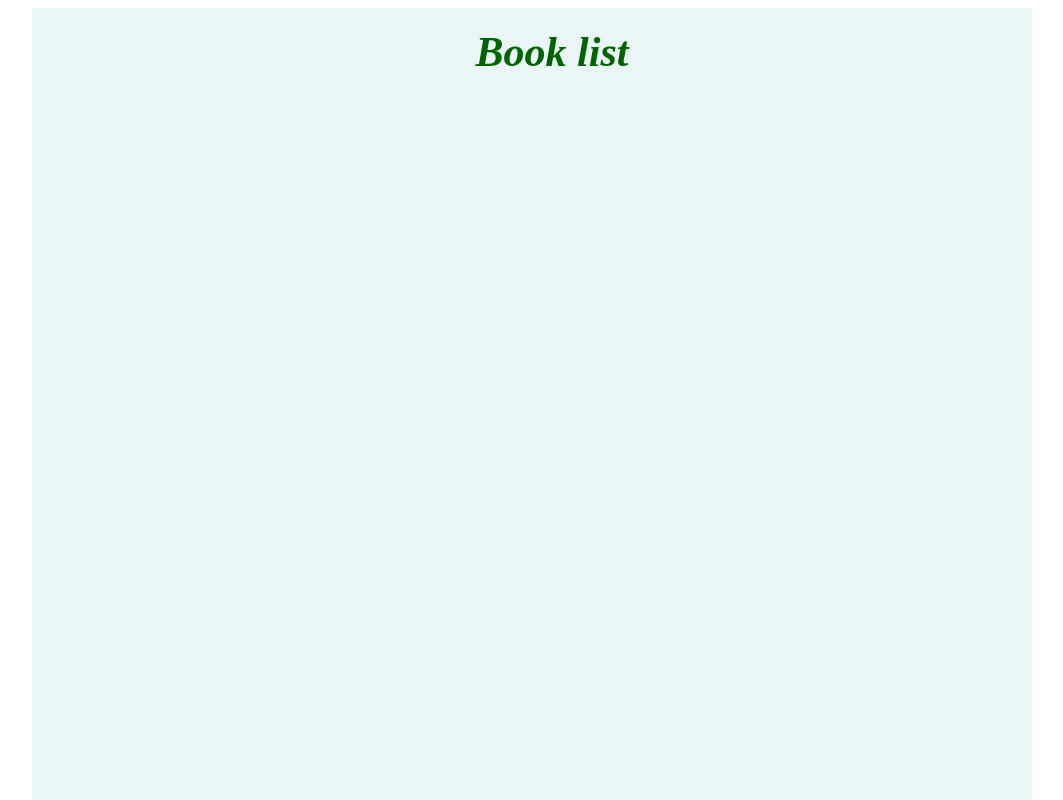
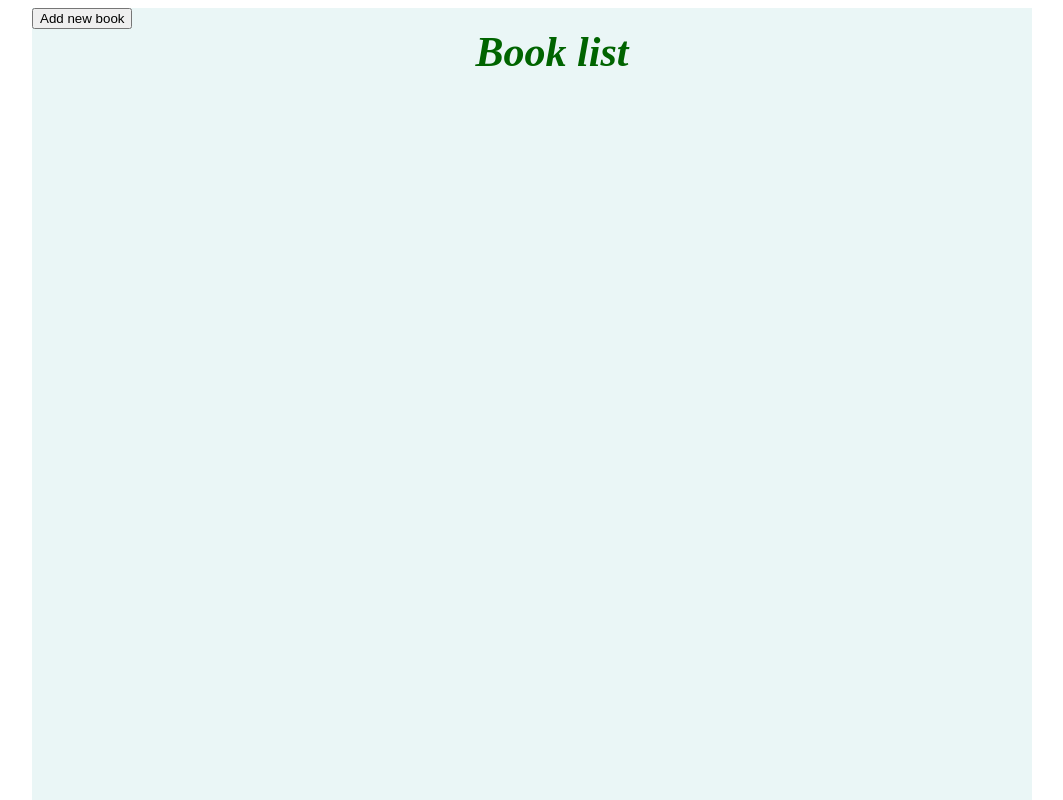
Before and after one commit to Valentina-2608/Book_list_JS, a plain HTML site: page index.html in a window 1280 px wide. Shown: the top 800 px of the page, without its empty margins (108-1171 px from the left). Drawn offline with Linux system fonts and the light colour scheme.

Commit message:
Add block add_book

```diff
--- a/index.html
+++ b/index.html
@@ -9,7 +9,11 @@
 <body>
 <div class="main">
 <div class="caption">Book list</div>
+<div class="add_book">
+<input type="button" id="add_new_book" value="Add new book">
 
+
+</div>
 
 </div>
 </body>
```
